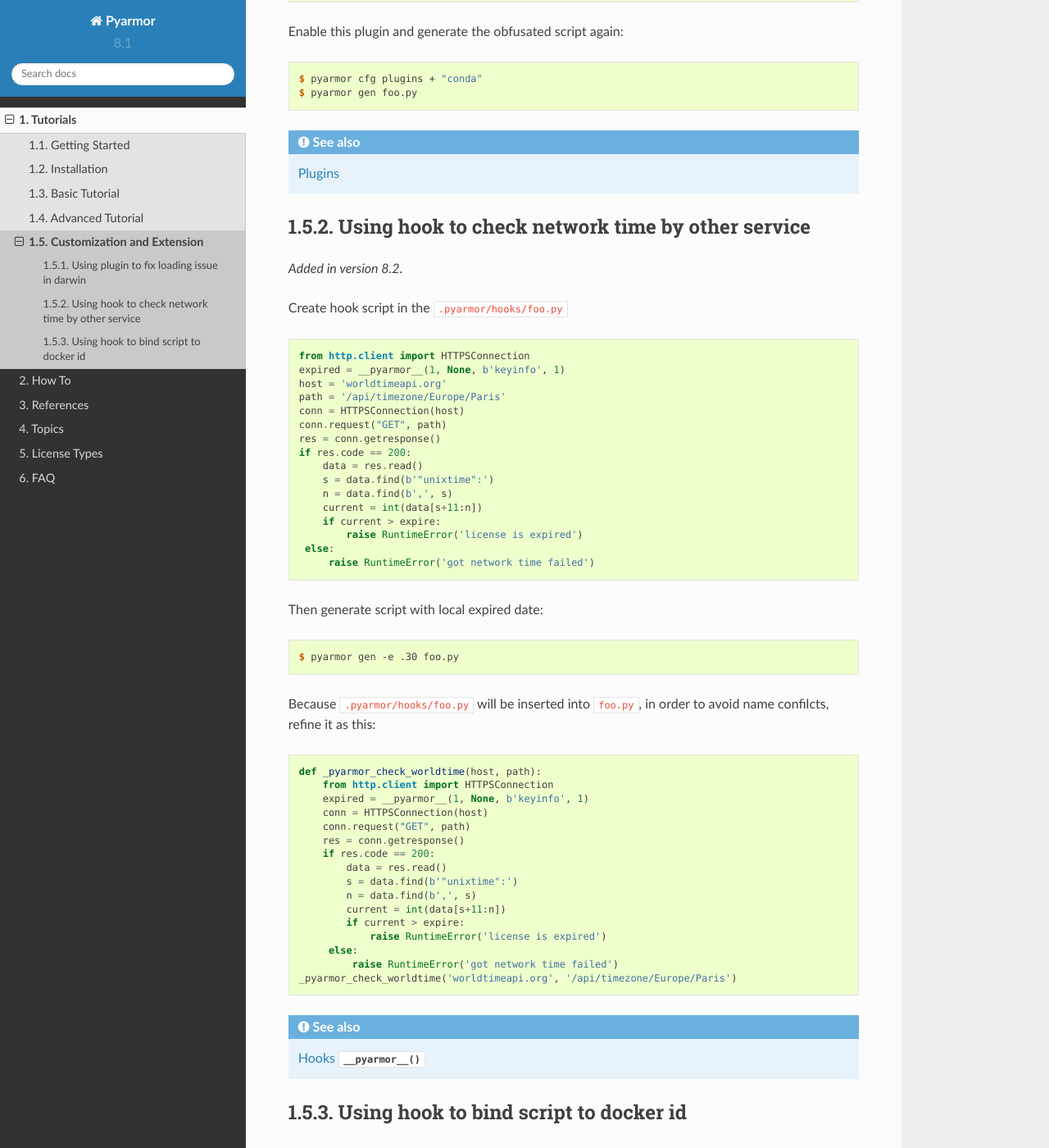
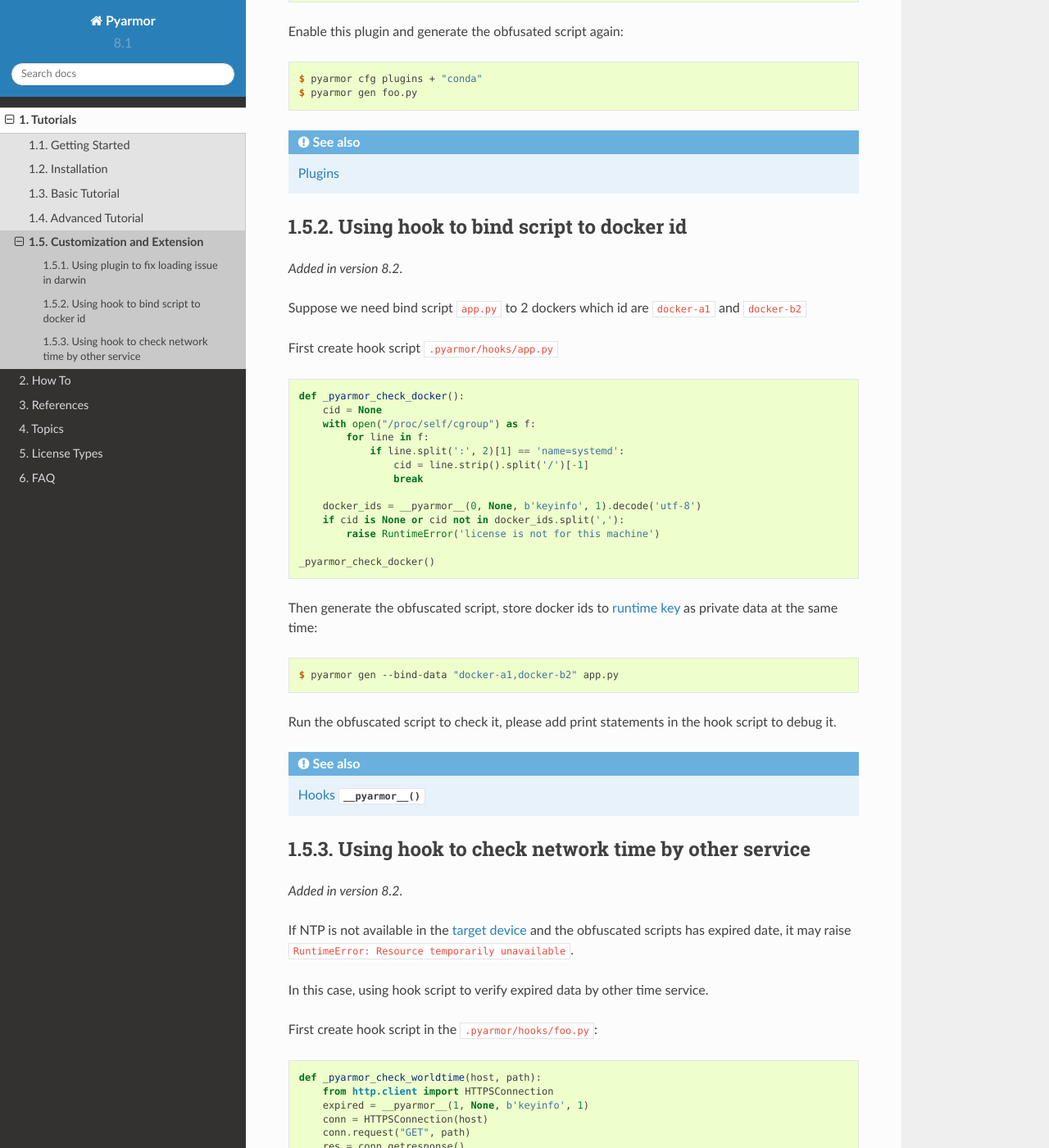
Before and after one commit to dashingsoft/pyarmor, a Sphinx documentation site: the page built from docs/tutorial/customization.rst, in a window 1280 px wide and 1400 px high, scrolled down 1131 px. Shown: the whole window at 82% size. Built offline with Sphinx 7.4.7 and the Read the Docs theme 2.0.0, drawn with Linux system fonts in a browser that asks for light colours; some of the changed text lies outside the part shown.

Commit message:
Refine doc

```diff
--- a/docs/tutorial/customization.rst
+++ b/docs/tutorial/customization.rst
@@ -59,59 +59,6 @@
 
 .. seealso:: :ref:`plugins`
 
-Using hook to check network time by other service
-=================================================
-
-.. versionadded:: 8.2
-
-Create hook script in the ``.pyarmor/hooks/foo.py``
-
-.. code-block:: python
-
-    from http.client import HTTPSConnection
-    expired = __pyarmor__(1, None, b'keyinfo', 1)
-    host = 'worldtimeapi.org'
-    path = '/api/timezone/Europe/Paris'
-    conn = HTTPSConnection(host)
-    conn.request("GET", path)
-    res = conn.getresponse()
-    if res.code == 200:
-        data = res.read()
-        s = data.find(b'"unixtime":')
-        n = data.find(b',', s)
-        current = int(data[s+11:n])
-        if current > expire:
-            raise RuntimeError('license is expired')
-     else:
-         raise RuntimeError('got network time failed')
-
-Then generate script with local expired date::
-
-    $ pyarmor gen -e .30 foo.py
-
-Because ``.pyarmor/hooks/foo.py`` will be inserted into ``foo.py``, in order to avoid name confilcts, refine it as this:
-
-.. code-block:: python
-
-    def _pyarmor_check_worldtime(host, path):
-        from http.client import HTTPSConnection
-        expired = __pyarmor__(1, None, b'keyinfo', 1)
-        conn = HTTPSConnection(host)
-        conn.request("GET", path)
-        res = conn.getresponse()
-        if res.code == 200:
-            data = res.read()
-            s = data.find(b'"unixtime":')
-            n = data.find(b',', s)
-            current = int(data[s+11:n])
-            if current > expire:
-                raise RuntimeError('license is expired')
-         else:
-             raise RuntimeError('got network time failed')
-    _pyarmor_check_worldtime('worldtimeapi.org', '/api/timezone/Europe/Paris')
-
-.. seealso:: :ref:`hooks` :func:`__pyarmor__`
-
 Using hook to bind script to docker id
 ======================================
 
@@ -141,6 +88,46 @@
 
     $ pyarmor gen --bind-data "docker-a1,docker-b2" app.py
 
+Run the obfuscated script to check it, please add print statements in the hook script to debug it.
+
+.. seealso:: :ref:`hooks` :func:`__pyarmor__`
+
+Using hook to check network time by other service
+=================================================
+
+.. versionadded:: 8.2
+
+If NTP is not available in the :term:`target device` and the obfuscated scripts has expired date, it may raise ``RuntimeError: Resource temporarily unavailable``.
+
+In this case, using hook script to verify expired data by other time service.
+
+First create hook script in the ``.pyarmor/hooks/foo.py``:
+
+.. code-block:: python
+
+    def _pyarmor_check_worldtime(host, path):
+        from http.client import HTTPSConnection
+        expired = __pyarmor__(1, None, b'keyinfo', 1)
+        conn = HTTPSConnection(host)
+        conn.request("GET", path)
+        res = conn.getresponse()
+        if res.code == 200:
+            data = res.read()
+            s = data.find(b'"unixtime":')
+            n = data.find(b',', s)
+            current = int(data[s+11:n])
+            if current > expire:
+                raise RuntimeError('license is expired')
+         else:
+             raise RuntimeError('got network time failed')
+    _pyarmor_check_worldtime('worldtimeapi.org', '/api/timezone/Europe/Paris')
+
+Then generate script with local expired date::
+
+    $ pyarmor gen -e .30 foo.py
+
+Thus the obfuscated script could verify network time by itself.
+
 .. seealso:: :ref:`hooks` :func:`__pyarmor__`
 
 .. include:: ../_common_definitions.txt
```
